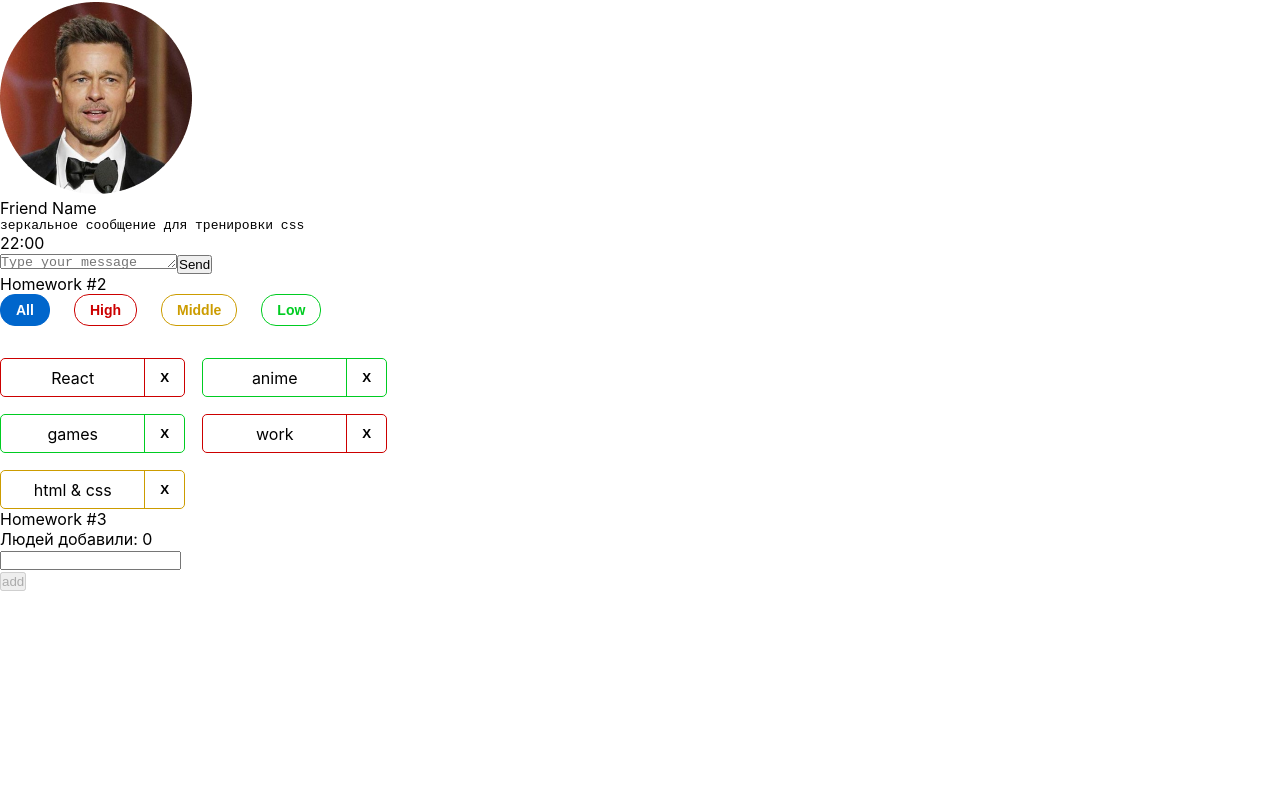
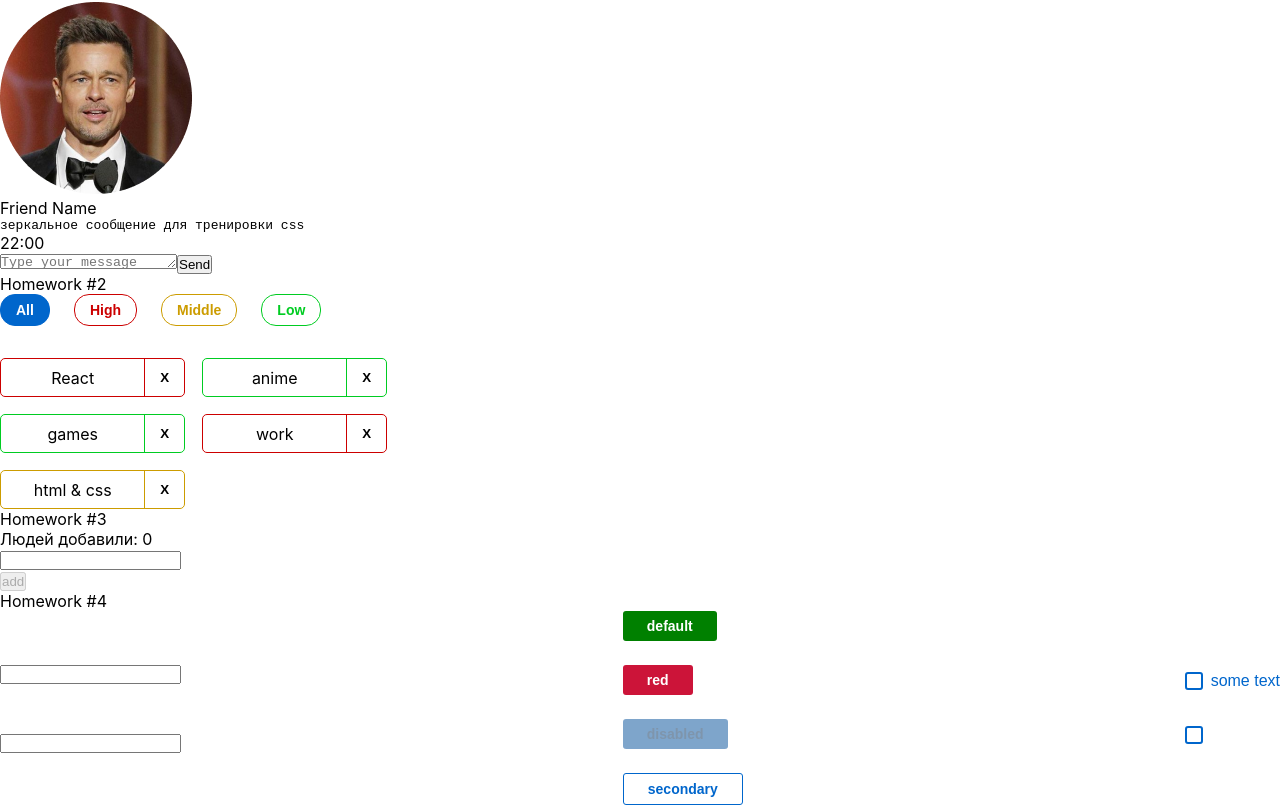
Before and after one commit to Vladimir-Kod/hws2-master, a React (Create React App) app: page / in a window 1280 px wide. Shown: the part 269-1074 px from the top of the page. Before the commit the page ends 860 px from the top, so only its background shows below. Built offline with nearby package versions, Linux system fonts and the light colour scheme.

Commit message:
hw4 completed

```diff
--- a/src/s1-main/App.tsx
+++ b/src/s1-main/App.tsx
@@ -3,6 +3,7 @@ import s from './App.module.css'
 import HW1 from '../s2-homeworks/hw01/HW1'
 import HW2 from "../s2-homeworks/hw02/HW2";
 import HW3 from "../s2-homeworks/hw03/HW3";
+import HW4 from "../s2-homeworks/hw04/HW4";
 
 function App() {
     return (
@@ -11,7 +12,7 @@ function App() {
             {/*раскомментировать по ходу выполнения*/}
             <HW2/>
             <HW3/>
-            {/*<HW4/>*/}
+            <HW4/>
 
             {/*при выполнении дз 5 и более - закомментировать здесь дз 1-4, так как они есть внутри дз 5*/}
             {/*<HW5/>*/}
--- a/src/s2-homeworks/hw04/common/c1-SuperInputText/SuperInputText.tsx
+++ b/src/s2-homeworks/hw04/common/c1-SuperInputText/SuperInputText.tsx
@@ -36,9 +36,11 @@ const SuperInputText: React.FC<SuperInputTextPropsType> = (
     }
 ) => {
     const onChangeCallback = (e: ChangeEvent<HTMLInputElement>) => {
+
         onChange?.(e) // если есть пропс onChange, то передать ему е (поскольку onChange не обязателен)
 
-        onChangeText?.(e.currentTarget.value)
+       onChangeText?.(e.currentTarget.value)
+
     }
     const onKeyPressCallback = (e: KeyboardEvent<HTMLInputElement>) => {
         onKeyPress?.(e)
@@ -46,6 +48,7 @@ const SuperInputText: React.FC<SuperInputTextPropsType> = (
         onEnter && // если есть пропс onEnter
         e.key === 'Enter' && // и если нажата кнопка Enter
         onEnter() // то вызвать его
+
     }
 
     const finalSpanClassName = s.error
--- a/src/s2-homeworks/hw04/common/c2-SuperButton/SuperButton.module.css
+++ b/src/s2-homeworks/hw04/common/c2-SuperButton/SuperButton.module.css
@@ -1,36 +1,64 @@
 .button {
+    overflow: hidden;
+    padding: 5px 24px;
+
+    border-radius: 3px;
+    border: none;
+
+    color: white;
+    font-family: 'Montserrat', sans-serif;
+    font-weight: 600;
+    font-size: 14px;
+    line-height: 20px;
+    cursor: pointer;
 }
 
 .disabled {
+    color: #002e5c;
+    background: #004d99;
+    opacity: 0.5;
 }
 
 .secondary {
+    color: #0066CC;
+    background: transparent;
+    border: 1px solid #0066CC;
+    border-radius: 3px;
 }
 
 .default {
+    background: green;
 }
 
 .red {
+    background: #cc1439;
 }
 
 .default:hover {
+    background:greenyellow;
 }
 
 .red:hover {
+    background: #ff1a47;
 }
 
 .secondary:hover {
+    background: #E5F0FA;
 }
 
 
 .default:active {
+    background: #0059b3;
 }
 
 .secondary:active {
+    background: #C9E5FF;
 }
 
 .red:active {
+    background: #b31232;
 }
 
 .button:disabled {
+    cursor: default;
 }
--- a/src/s2-homeworks/hw04/common/c2-SuperButton/SuperButton.tsx
+++ b/src/s2-homeworks/hw04/common/c2-SuperButton/SuperButton.tsx
@@ -17,12 +17,19 @@ const SuperButton: React.FC<SuperButtonPropsType> = (
         ...restProps // все остальные пропсы попадут в объект restProps, там же будет children
     }
 ) => {
-    const finalClassName = s.button
-        // + (disabled
-        //         ? ...
-        //         : xType === 'red'
-        //             ? ...
-        + (className ? ' ' + className : '') // задачка на смешивание классов
+    const finalClassName = `
+    ${s.button}
+    ${xType==='red' && !disabled ? s.red : xType==='secondary' ? s.secondary : disabled ? s.disabled : s.default }
+    `
+
+
+
+
+    // // + (disabled
+        // //         ? ...
+        // //         : xType === 'red'
+        // //             ? ...
+        // + (className ? ' ' + className : '') // задачка на смешивание классов
 
     return (
         <button
--- a/src/s2-homeworks/hw04/common/c3-SuperCheckbox/SuperCheckbox.tsx
+++ b/src/s2-homeworks/hw04/common/c3-SuperCheckbox/SuperCheckbox.tsx
@@ -27,8 +27,9 @@ const SuperCheckbox: React.FC<SuperCheckboxPropsType> = (
     }
 ) => {
     const onChangeCallback = (e: ChangeEvent<HTMLInputElement>) => {
-        // задачка на написание онченджа
+        onChange?.(e) // если есть пропс onChange, то передать ему е (поскольку onChange не обязателен) // задачка на написание онченджа
 
+        onChangeChecked?.(e.currentTarget.checked)
     }
 
     const finalInputClassName = s.checkbox
```
